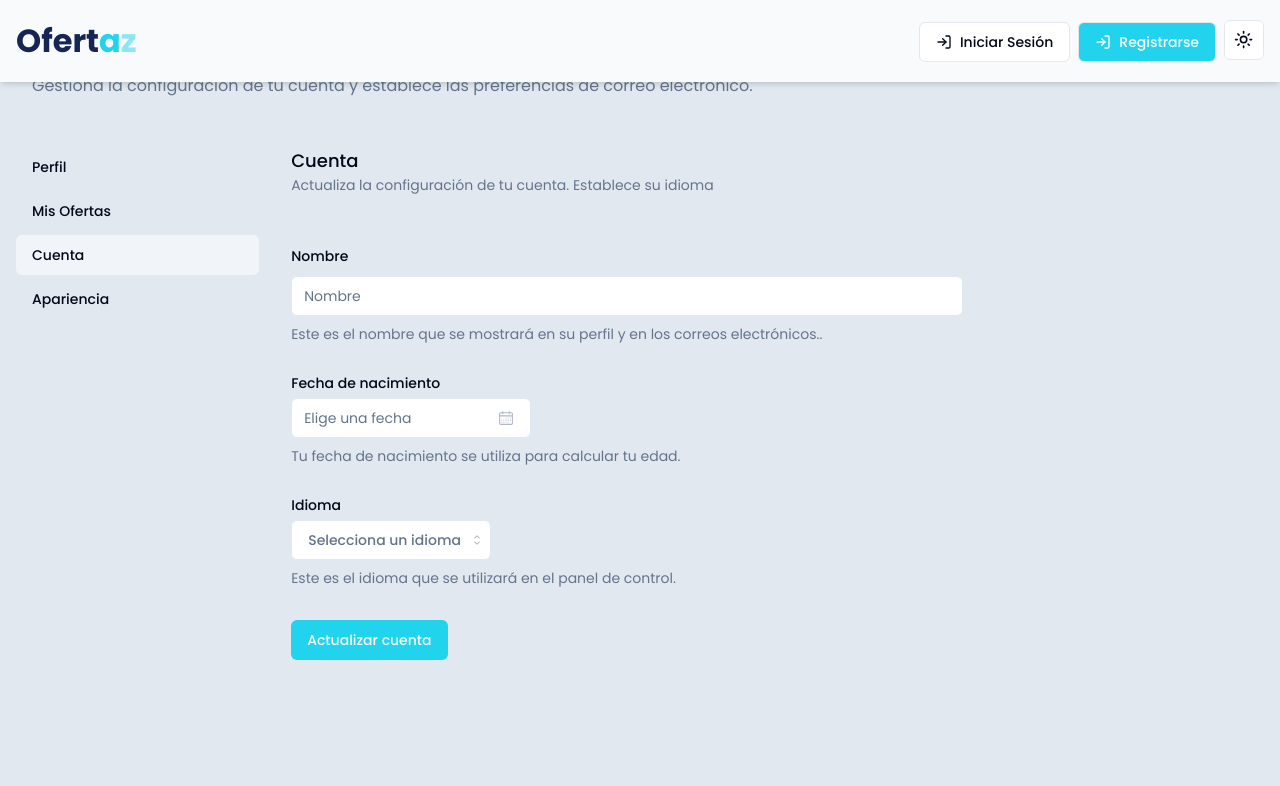
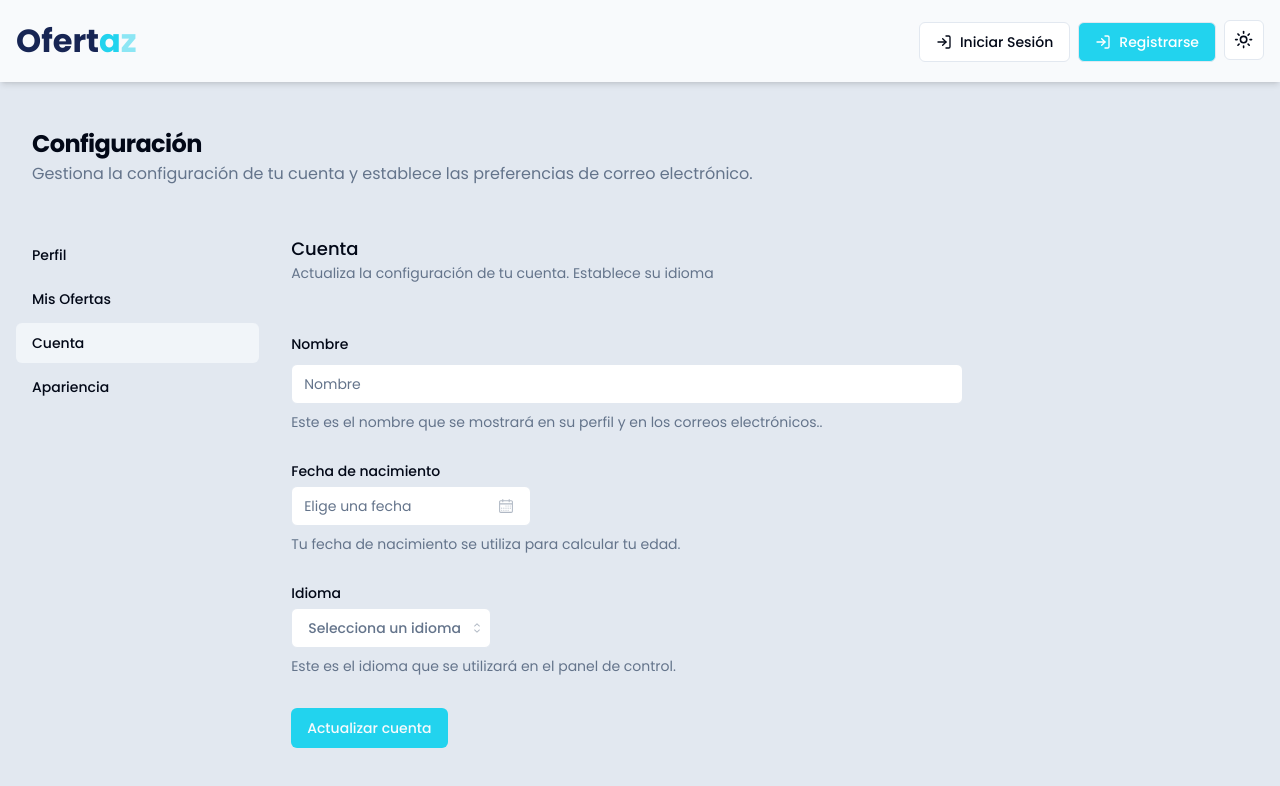
Before and after one commit to AndresBojaca/ofertaz, a Next.js app: page /profile/account in a window 1280 px wide. Shown: the top 786 px of the page. Built offline with nearby package versions, Linux system fonts and the light colour scheme.

Commit message:
fix 🛠️ : Fix top padding

```diff
--- a/src/app/page.tsx
+++ b/src/app/page.tsx
@@ -56,7 +56,7 @@ export default function Home() {
   });
 
   return (
-    <>
+    <div className="pt-20">
       <SearchCard setSearchText={setSearchText} />
       {filteredArr.map((job) =>
         <JobCard
@@ -72,6 +72,6 @@ export default function Home() {
           skills={job.skills}
         />
       )}
-    </>
+    </div>
   );
 }
--- a/src/app/profile/layout.tsx
+++ b/src/app/profile/layout.tsx
@@ -1,5 +1,5 @@
+
 import { Metadata } from "next";
-import Image from "next/image";
 
 import { Separator } from "@/components/ui/separator";
 import { SidebarNav } from "./components/sidebar-nav";
@@ -35,7 +35,7 @@ interface SettingsLayoutProps {
 export default function SettingsLayout({ children }: SettingsLayoutProps) {
   return (
     <>
-      <div className="space-y-6 py-10 mt pb-16 block">
+      <div className="space-y-6 py-10 mt pb-16 block pt-32">
         <div className="space-y-0.5">
           <h2 className="text-2xl font-bold tracking-tight">Configuración</h2>
           <p className="text-muted-foreground">
```
